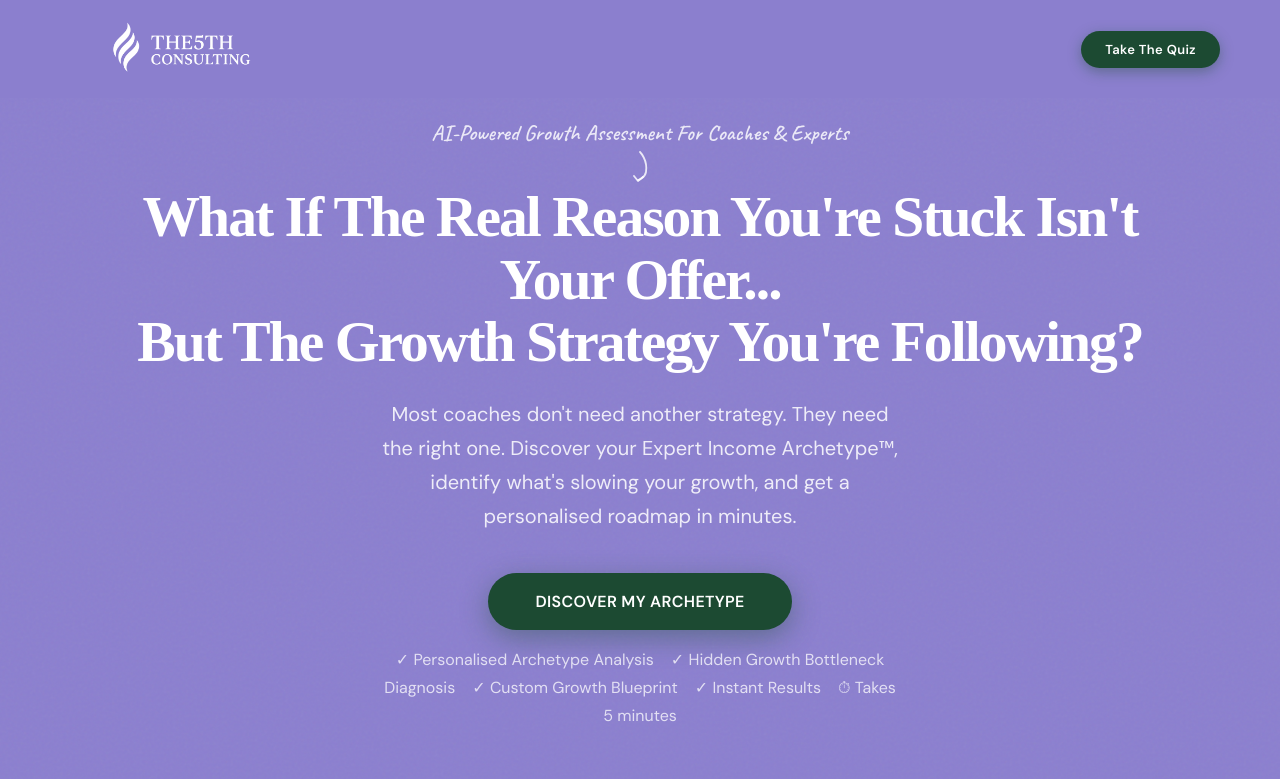
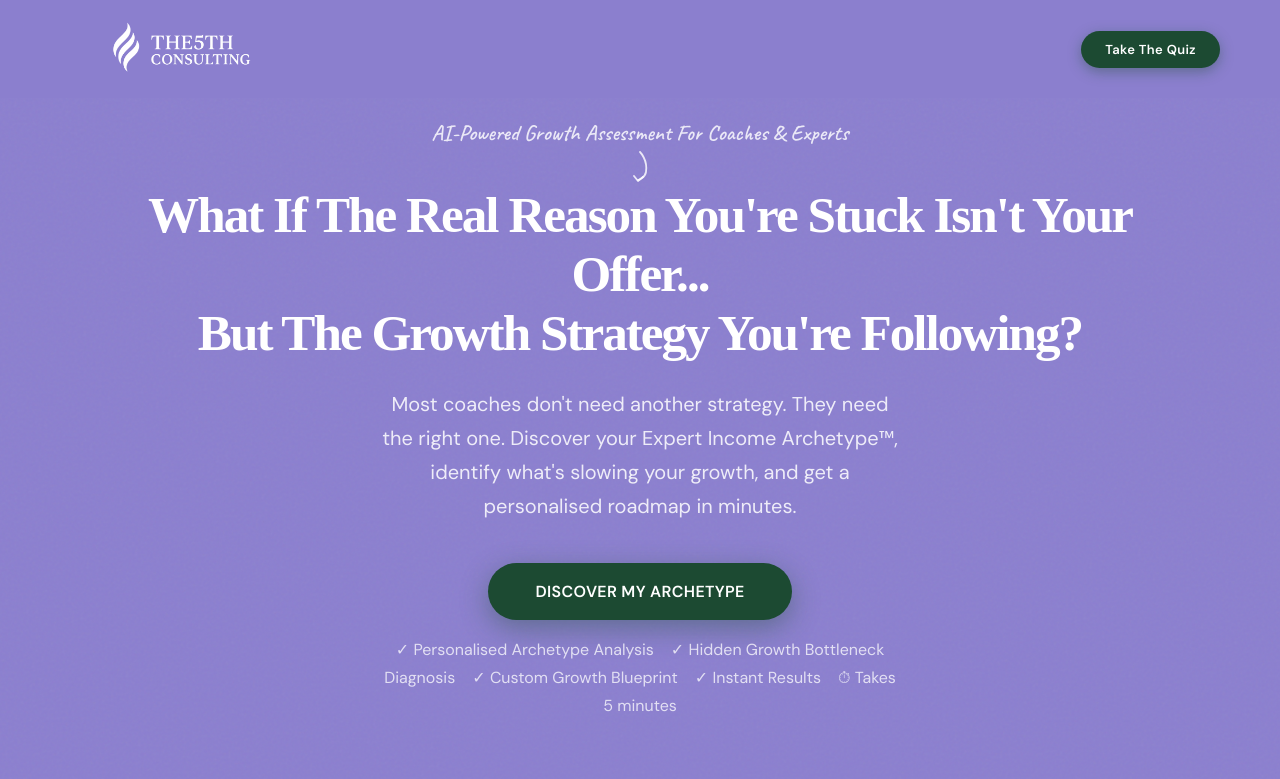
Before and after one commit to indrodip-cmd/quiz-deploy, a Next.js app: page / in a window 1280 px wide. Shown: the top 779 px of the page. Built offline with nearby package versions, Linux system fonts and the light colour scheme; a web font is replaced by a local one.

Commit message:
fix: hero headline font size to fit 2 lines

```diff
--- a/app/page.tsx
+++ b/app/page.tsx
@@ -1344,9 +1344,9 @@ function LandingPage({ onStart }: { onStart: () => void }) {
           </motion.div>
 
           <motion.h1 className="qp-h1" {...up(0.2)} style={{
-            fontSize: 'clamp(36px, 4.5vw, 60px)',
-            fontWeight: 900,
-            lineHeight: 1.08,
+            fontSize: 'clamp(36px, 4vw, 56px)',
+            fontWeight: 800,
+            lineHeight: 1.15,
             color: '#ffffff',
             textAlign: 'center',
             margin: '0 auto 24px',
```
